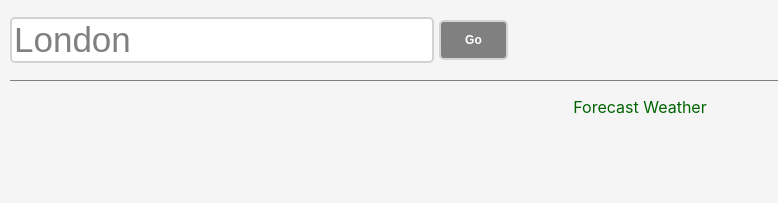
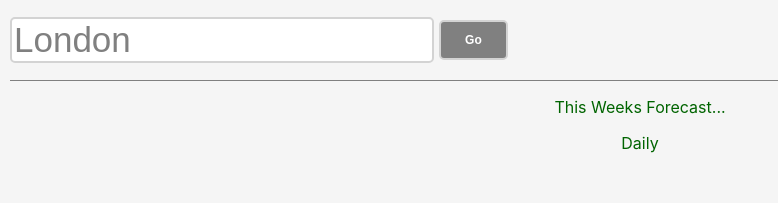
Before and after one commit to AnnikaChauhan/functional-react-weather-app, a React (Create React App) app: page / in a window 1280 px wide. Shown: the top 203 px of the page, without its empty margins (0-778 px from the left). Built offline with nearby package versions, Linux system fonts and the light colour scheme; no server answers.

Commit message:
full file structure and logic added, just need the data to now flow through and styles need doing

```diff
--- /dev/null
+++ b/src/components/ForecastWeather/DailyForecast/DailyDetails/DailyDetails.jsx
@@ -0,0 +1,13 @@
+import React, {useContext} from 'react';
+
+import weatherContext from '../../../../contexts/weatherContext';
+
+const DailyDetails = () => {
+    const { forecastWeather } = useContext(weatherContext);
+
+    return (
+        <p>Details</p>
+     );
+}
+
+export default DailyDetails;
--- /dev/null
+++ b/src/components/ForecastWeather/DailyForecast/DailyDetails/index.js
@@ -0,0 +1,3 @@
+import DailyDetails from './DailyDetails';
+
+export default DailyDetails;
--- /dev/null
+++ b/src/components/ForecastWeather/DailyForecast/DailyForecast.jsx
@@ -0,0 +1,26 @@
+import React, {useContext, useState} from 'react';
+
+import weatherContext from '../../../contexts/weatherContext';
+
+import DailyDetails from './DailyDetails';
+
+const DailyForecast = () => {
+    const { forecastWeather } = useContext(weatherContext);
+
+    const [showDetail, setShowDetail] = useState(false);
+
+    const detail = showDetail ? <DailyDetails /> : <></>;
+
+    const openDetails = () => {
+        setShowDetail(!showDetail);
+    }
+
+    return (
+        <div>
+            <p onClick={openDetails}>Daily</p>
+            {detail}
+        </div>
+    );
+}
+
+export default DailyForecast;
--- /dev/null
+++ b/src/components/ForecastWeather/DailyForecast/index.js
@@ -0,0 +1,3 @@
+import DailyForecast from './DailyForecast';
+
+export default DailyForecast;
--- a/src/components/ForecastWeather/ForecastWeather.jsx
+++ b/src/components/ForecastWeather/ForecastWeather.jsx
@@ -2,26 +2,16 @@ import React, {useContext, useState} from 'react';
 
 import WeatherContext from '../../contexts/weatherContext';
 
+import DailyForecast from './DailyForecast';
+
 const ForecastWeather = () => {
-    const weatherContext = useContext(WeatherContext);
-
-    const [showDetail, setShowDetail] = useState(false);
-
-    const detail = showDetail ? <p>Make this it's own component - with props of forecast weather details</p> : <></>;
-
-    const openDetails = () => {
-        setShowDetail(!showDetail);
-    }
-
-    console.log(weatherContext);
+    const { forecastWeather } = useContext(WeatherContext);
 
     return (
         <div>
-            <p onClick={openDetails}>Forecast Weather</p>
-            {detail}
+            <p>This Weeks Forecast...</p>
+            <DailyForecast />
         </div>
-
-
      );
 }
 
```
